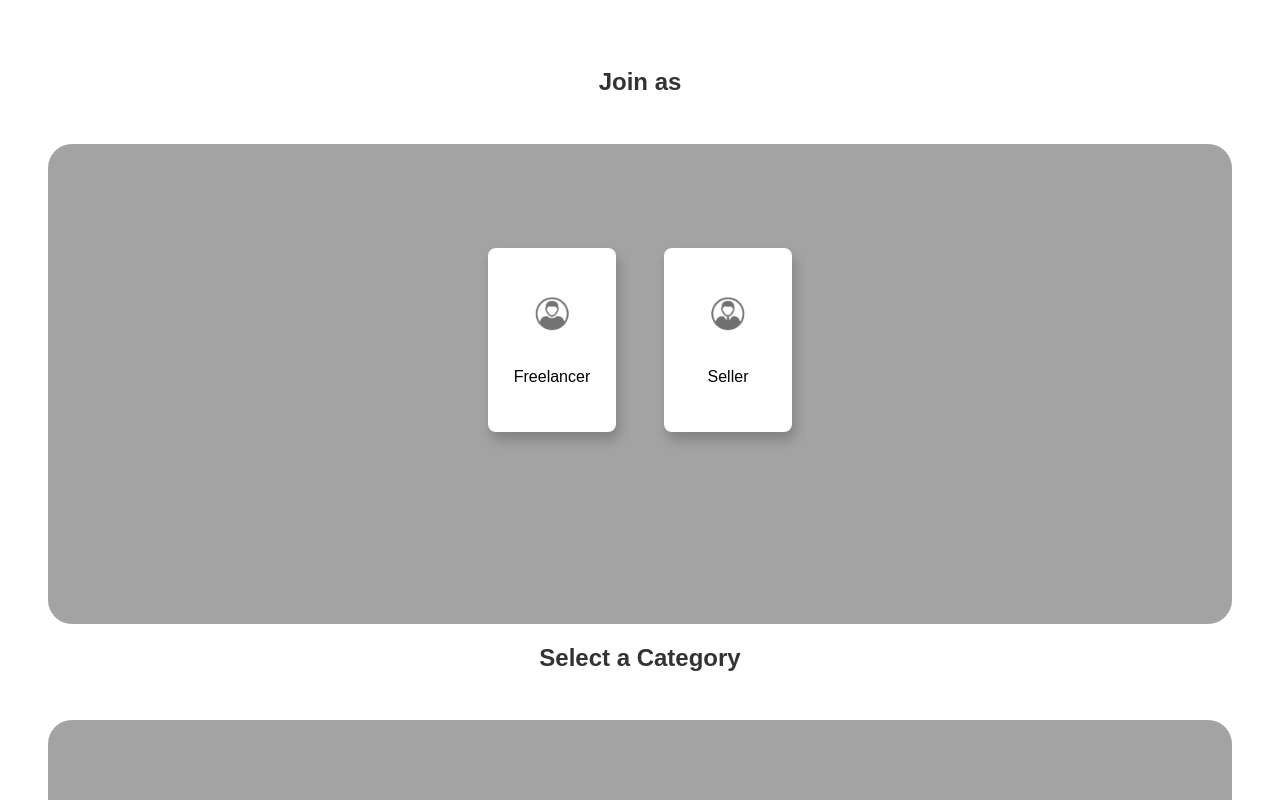
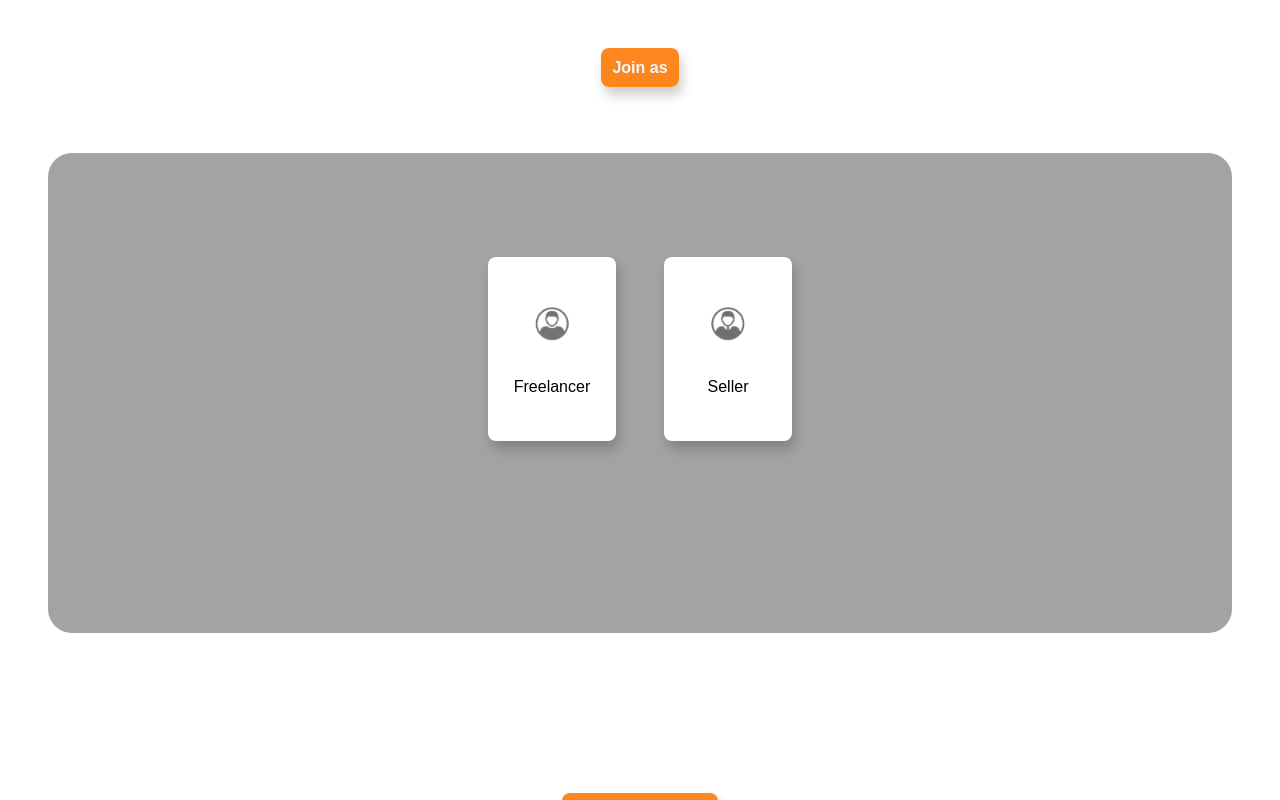
Before and after one commit to Midhun1618/HireOn, a React (Create React App) app in the folder frontend/: page / in a window 1280 px wide. Both pictures are taken after a click on the element "Freelancer". Shown: the top 800 px of the page. Built offline with nearby package versions, Linux system fonts and the light colour scheme.

Commit message:
updated Onboard UI

```diff
--- a/frontend/src/pages/Onboard.css
+++ b/frontend/src/pages/Onboard.css
@@ -8,15 +8,17 @@
 }
 
 .section {
+  flex-wrap: wrap;
+  justify-content: center;
     align-content: center;
   margin-top: 3rem;
   padding-top: 5rem;
   min-height: 25rem;
   align-items: center;
-  display: grid;
-  grid-template-columns: repeat(4, 1fr);
+  display: flex;
   background-color: #a3a3a3;
   border-radius: 1.5rem;
+  margin-bottom: 1.5rem;
 }
 .section-main {
   margin-top: 3rem;
@@ -28,6 +30,7 @@
 }
 
 .btn {
+  width: 8rem;
     text-align: center;
   margin: 0.5rem;
   padding: 0.75rem 1.25rem;
@@ -100,3 +103,32 @@
     width: 2.5rem;
     height: 2.5rem;
 }
+
+.section-head{
+  margin-top: 10rem;
+  text-align: center;
+  font-weight: 800;
+  padding: 0.7rem;
+  display: ruby-text;
+  width: 20rem;
+  color: aliceblue;
+  background-color: #fd861e;
+  box-shadow: 3px 8px 12px rgba(0, 0, 0, 0.2);
+  border-radius: 0.5rem;
+}
+.section-head-main{
+  margin-top: 0;
+  text-align: center;
+  font-weight: 800;
+  padding: 0.7rem;
+  display: ruby-text;
+  width: 20rem;
+  color: aliceblue;
+  background-color: #fd861e;
+  box-shadow: 3px 8px 12px rgba(0, 0, 0, 0.2);
+  border-radius: 0.5rem;
+}
+
+.container{
+  display: block;
+}
--- a/frontend/src/pages/Onboard.js
+++ b/frontend/src/pages/Onboard.js
@@ -58,56 +58,72 @@ const Onboard = () => {
 
     return (
         <div className="onboard-container">
-            <h2>Join as</h2>
+            <div className='section-head-main'>Join as</div>
             <div className='section-main'>
                 <div className='section-content'>
                     <div href="#category-section" className="btn-card" onClick={(e) => {
                         e.preventDefault();
                         setUserType('freelancer');
                         scrollToSection(categoryRef);
-                    }}><img src={freelancer} className='card-icon'/>Freelancer</div>
+                    }}><img src={freelancer} className='card-icon' />Freelancer</div>
 
 
-                    <div className="btn-card" onClick={() => alert('Redirect to Dashboard')}><img src={seller} className='card-icon'/>Seller</div>
+                    <div className="btn-card" onClick={() => alert('Redirect to Dashboard')}><img src={seller} className='card-icon' />Seller</div>
                 </div>
             </div>
 
             {userType === 'freelancer' && (
                 <>
-                <h2>Select a Category</h2>
+                    <div className='section-head'>Select a Category</div>
                     <div className="section" ref={categoryRef} id="category-section">
 
 
                         {Object.keys(categories).map((cat) => (
-                                <div href="#role-section" key={cat} className="btn" onClick={(e) => {
+                            <div
+                                href="#role-section"
+                                key={cat}
+                                className={`btn ${category === cat ? 'selected' : ''}`}
+                                onClick={(e) => {
                                     setCategory(cat);
                                     setRole('');
                                     e.preventDefault();
                                     setServices([]);
                                     scrollToSection(roleRef);
-                                }}>{cat}</div>
+                                }}
+                            >
+                                {cat}
+                            </div>
                         ))}
 
                     </div>
 
                     {category && (
-                        <div className="section" ref={roleRef} id="role-section">
-                            <h3>Choose a Role</h3>
+                        <div className="container" ref={roleRef} id="role-section">
+                            <div className='section-head'>Choose a Role</div>
+                            <div className='section'>
                                 {Object.keys(categories[category]).map((r) => (
-                                    <div href="#service-section" key={r} className="btn" onClick={(e) => {
+                                    <div
+                                        href="#service-section"
+                                        key={r}
+                                        className={`btn ${role === r ? 'selected' : ''}`}
+                                        onClick={(e) => {
                                             setRole(r);
                                             e.preventDefault();
                                             setServices([]);
                                             scrollToSection(serviceRef);
-                                    }}>{r}</div>
+                                        }}
+                                    >
+                                        {r}
+                                    </div>
                                 ))}
+                            </div>
                         </div>
                     )}
 
                     {role && (
-                        <div className="section" ref={serviceRef} id="service-section">
-                            <h3>Select Services</h3>
-                            <div>
+                        <div className="container" ref={serviceRef} id="service-section">
+                            <div className='section-head'>Select Services</div>
+                            <div className='section'>
                                 {categories[category][role].map((service) => (
                                     <div
                                         key={service}
```
Lines whose indentation alone changed are shown as unchanged.
